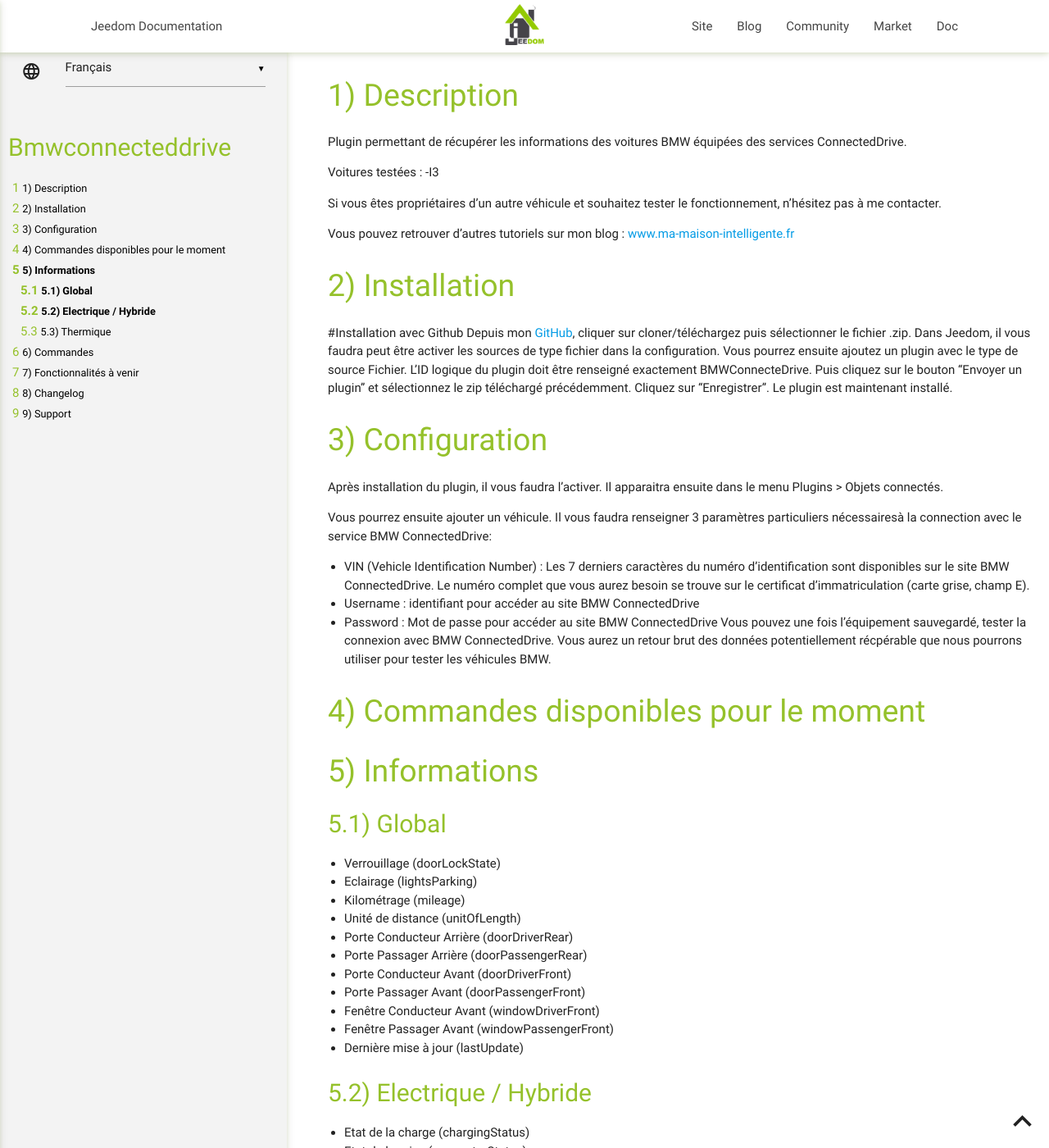
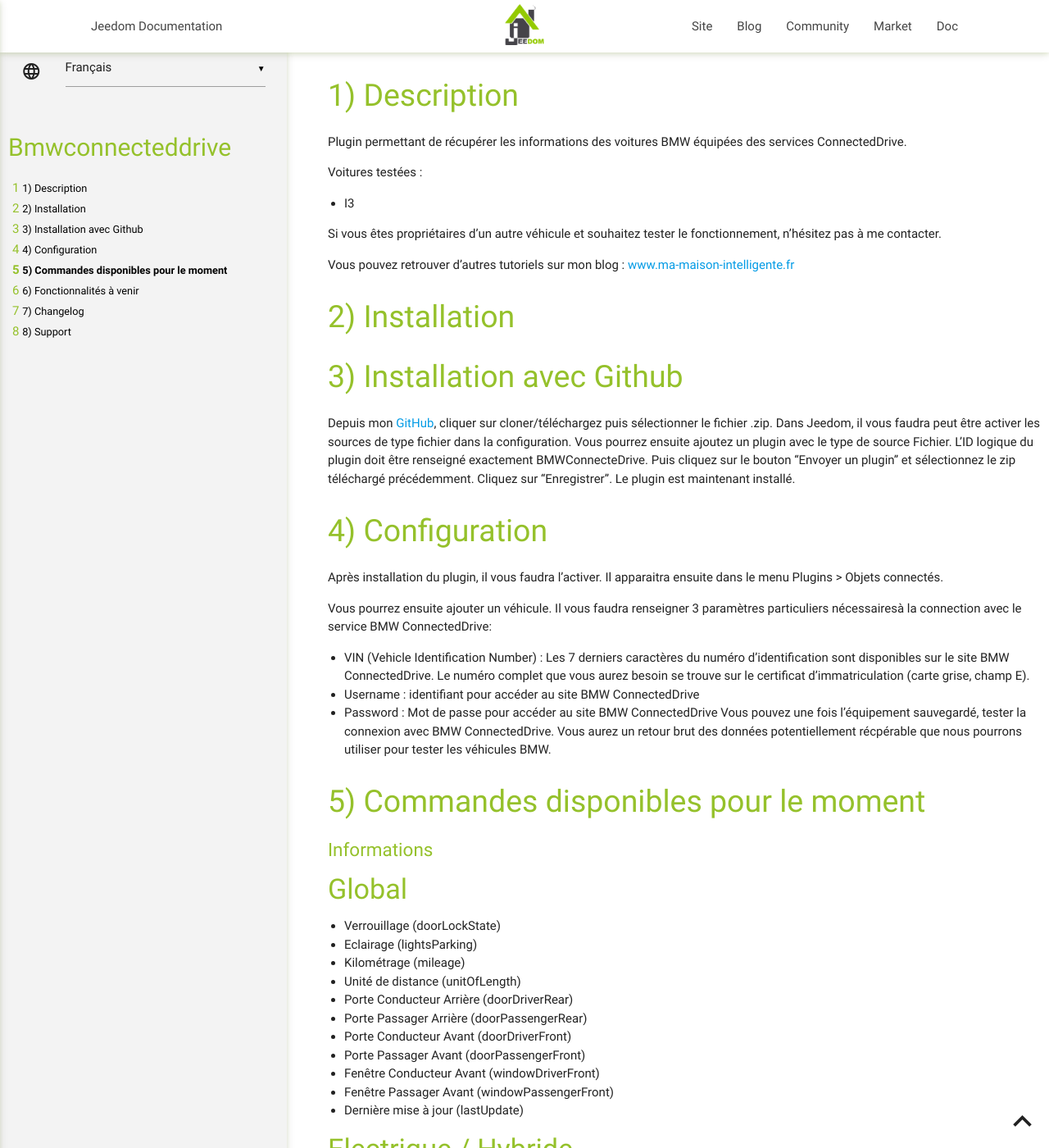
Before and after one commit to flabadens/BMWConnectedDrive, a Jekyll site: the page built from docs/fr_FR/index.md, in a window 1280 px wide and 1400 px high. Shown: the whole window at 82% size. Built offline with Jekyll 4.4.1, drawn with Linux system fonts in a browser that asks for light colours; our own code applies the rules of GitHub Pages for plain Markdown files; some of the changed text lies outside the part shown.

Commit message:
doc improvement

```diff
--- a/docs/fr_FR/index.md
+++ b/docs/fr_FR/index.md
@@ -9,7 +9,7 @@ Description
 Plugin permettant de récupérer les informations des voitures BMW équipées des services ConnectedDrive.
 
 Voitures testées :
--I3
+- I3
 
 Si vous êtes propriétaires d'un autre véhicule et souhaitez tester le fonctionnement, n'hésitez pas à me contacter.
 
@@ -18,7 +18,7 @@ Vous pouvez retrouver d'autres tutoriels sur mon blog : [www.ma-maison-intellige
 Installation
 ===
 
-#Installation avec Github
+# Installation avec Github #
 Depuis mon [GitHub](https://github.com/flabadens/BMWConnectedDrive), cliquer sur cloner/téléchargez puis sélectionner le fichier .zip.
 Dans Jeedom, il vous faudra peut être activer les sources de type fichier dans la configuration. Vous pourrez ensuite ajoutez un plugin avec le type de source Fichier. L’ID logique du plugin doit être renseigné exactement BMWConnecteDrive. Puis cliquez sur le bouton "Envoyer un plugin" et sélectionnez le zip téléchargé précédemment.
 Cliquez sur "Enregistrer". Le plugin est maintenant installé.
@@ -40,8 +40,8 @@ Vous pouvez une fois l'équipement sauvegardé, tester la connexion avec BMW Con
 Commandes disponibles pour le moment
 ===
 
-# Informations #
-## Global ##
+### Informations ###
+#### Global ####
 - Verrouillage (doorLockState)
 - Eclairage (lightsParking)
 - Kilométrage (mileage)
@@ -54,17 +54,17 @@ Commandes disponibles pour le moment
 - Fenêtre Passager Avant (windowPassengerFront)
 - Dernière mise à jour (lastUpdate)
 
-## Electrique / Hybride ##
+#### Electrique / Hybride ####
 - Etat de la charge (chargingStatus)
 - Etat de la prise (connectorStatus)
 - Km restant (électrique) (beRemainingRangeElectric)
 - Pourcentage restant (chargingLevelHv)
 
-## Thermique ##
+#### Thermique ####
 - Km restant (thermique) (beRemainingRangeFuelKm)
 - Carburant restant (remaining_fuel)
 
-# Commandes #
+### Commandes ###
 - Rafraichir (refresh)
 
 Fonctionnalités à venir
```
